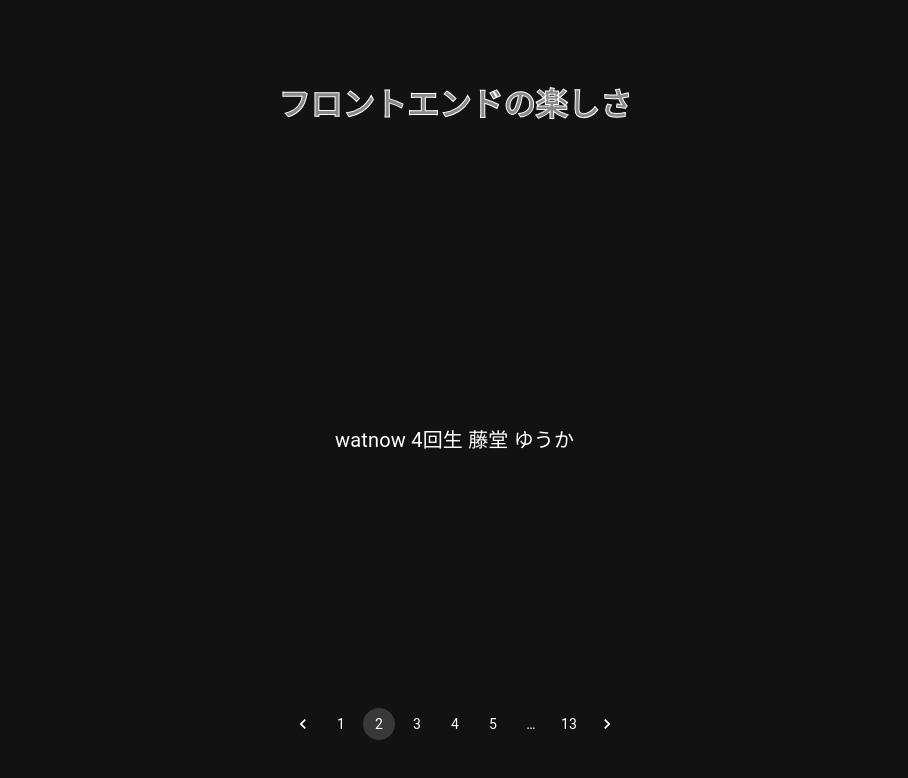
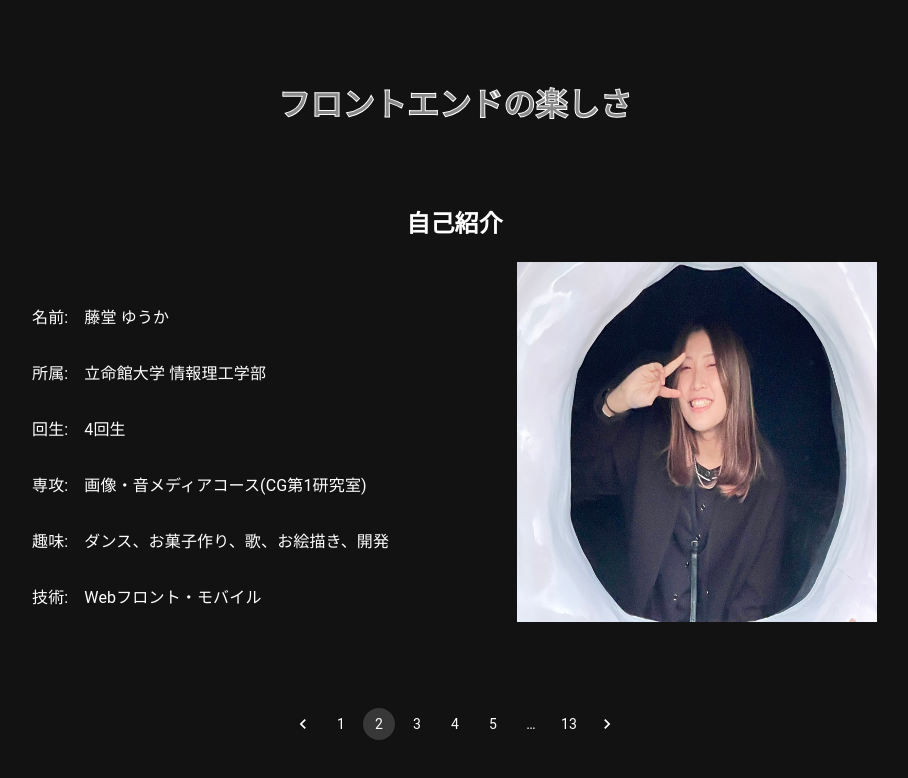
Before and after one commit to YukaChoco/frontend-lt, a Next.js app: page / in a window 1280 px wide. Both pictures are taken after a click on the button 792 px from the left and 724 px from the top of the page. Shown: the top 778 px of the page, without its empty margins (185-1093 px from the left). Built offline with nearby package versions, Linux system fonts and the light colour scheme.

Commit message:
自己紹介ページ作成

```diff
--- a/components/slides/index.tsx
+++ b/components/slides/index.tsx
@@ -1,9 +1,10 @@
+import IntroduceSlide from "./introduceSlide";
 import Slide2 from "./slide2";
 import TitleSlide from "./titleSlide";
 
 export const slides = [
   <TitleSlide />,
-  <Slide2 />,
+  <IntroduceSlide />,
   <Slide2 />,
   <Slide2 />,
   <Slide2 />,
--- /dev/null
+++ b/components/slides/introduceSlide.tsx
@@ -0,0 +1,52 @@
+import { Box, Grid, Typography } from "@mui/material";
+
+export default function IntroduceSlide() {
+  return (
+    <Box textAlign={"center"} >
+      <h2>自己紹介</h2>
+
+      {/* 左よせで配置 */}
+      <Grid container gap={16} alignItems={"center"} justifyContent={"center"}>
+        <Grid item textAlign={"left"} xs="auto">
+          <Typography pt={4}>
+            <span>名前:</span>
+            <span style={{ marginLeft: "16px" }}>藤堂 ゆうか</span>
+          </Typography>
+          <Typography pt={4}>
+            <span>所属:</span>
+            <span style={{ marginLeft: "16px" }}>立命館大学 情報理工学部</span>
+          </Typography>
+          <Typography pt={4}>
+            <span>回生:</span>
+            <span style={{ marginLeft: "16px" }}>4回生</span>
+          </Typography>
+          <Typography pt={4}>
+            <span>専攻:</span>
+            <span style={{ marginLeft: "16px" }}>
+              画像・音メディアコース(CG第1研究室)
+            </span>
+          </Typography>
+          <Typography pt={4}>
+            <span>趣味:</span>
+            <span style={{ marginLeft: "16px" }}>
+              ダンス、お菓子作り、歌、お絵描き、開発
+            </span>
+          </Typography>
+          <Typography pt={4}>
+            <span>技術:</span>
+            <span style={{ marginLeft: "16px" }}>Webフロント・モバイル</span>
+          </Typography>
+        </Grid>
+
+        <Grid item xs>
+          <img
+            src="/profile.jpg"
+            width={360}
+            height={360}
+            alt="藤堂ゆうかのプロフィール画像"
+          />
+        </Grid>
+      </Grid>
+    </Box>
+  );
+}
--- a/pages/index.tsx
+++ b/pages/index.tsx
@@ -1,6 +1,6 @@
 import Head from "next/head";
 import { useState } from "react";
-import { Box, Pagination, Typography } from "@mui/material";
+import { Box, Pagination } from "@mui/material";
 import slides from "@/components/slides";
 import { Transition } from "@mantine/core";
 
--- a/styles/globals.css
+++ b/styles/globals.css
@@ -48,6 +48,20 @@ h1 {
 	}
 }
 
+h2 {
+  text-align: center;
+}
+
+img {
+  display: none;
+}
+@media screen and (min-width: 888px) {
+	/* スマホ */
+	img{
+    display: block;
+	}
+}
+
 .slide{
   width: 100%;
   padding: 20px;
```
Also changed, not shown: public/profile.jpg (added).
